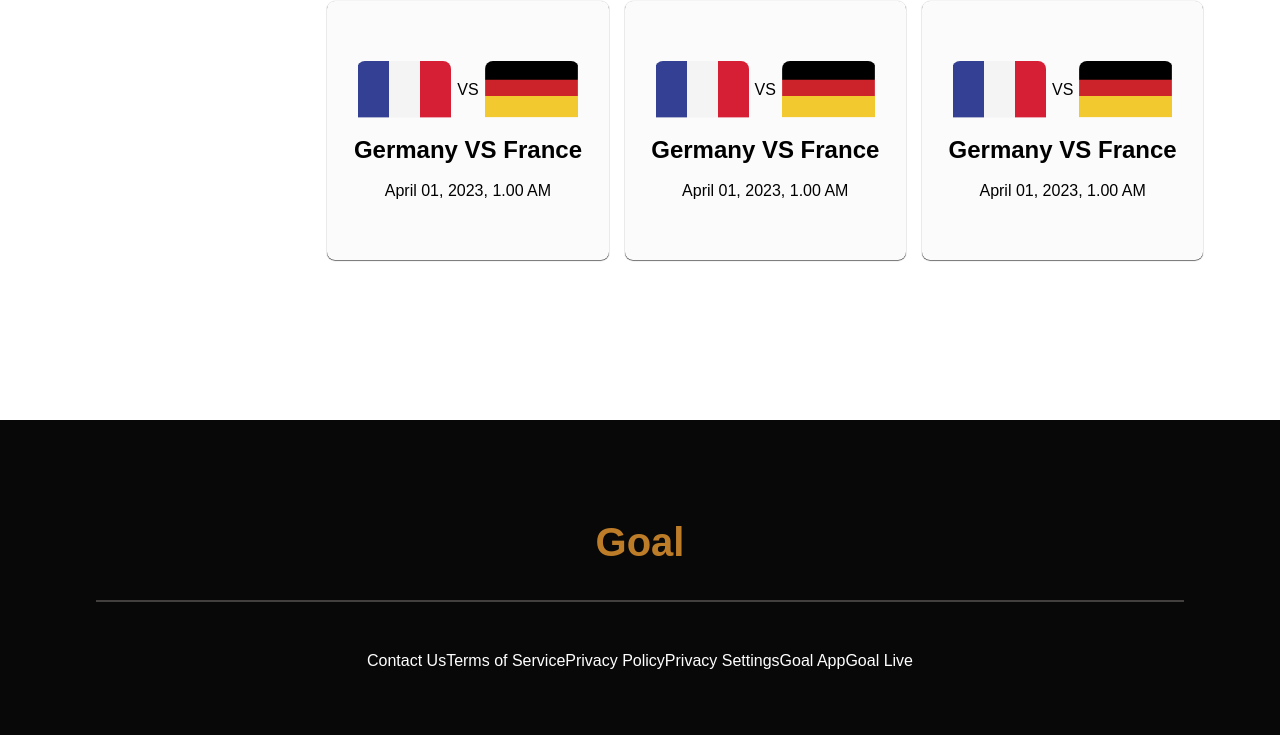
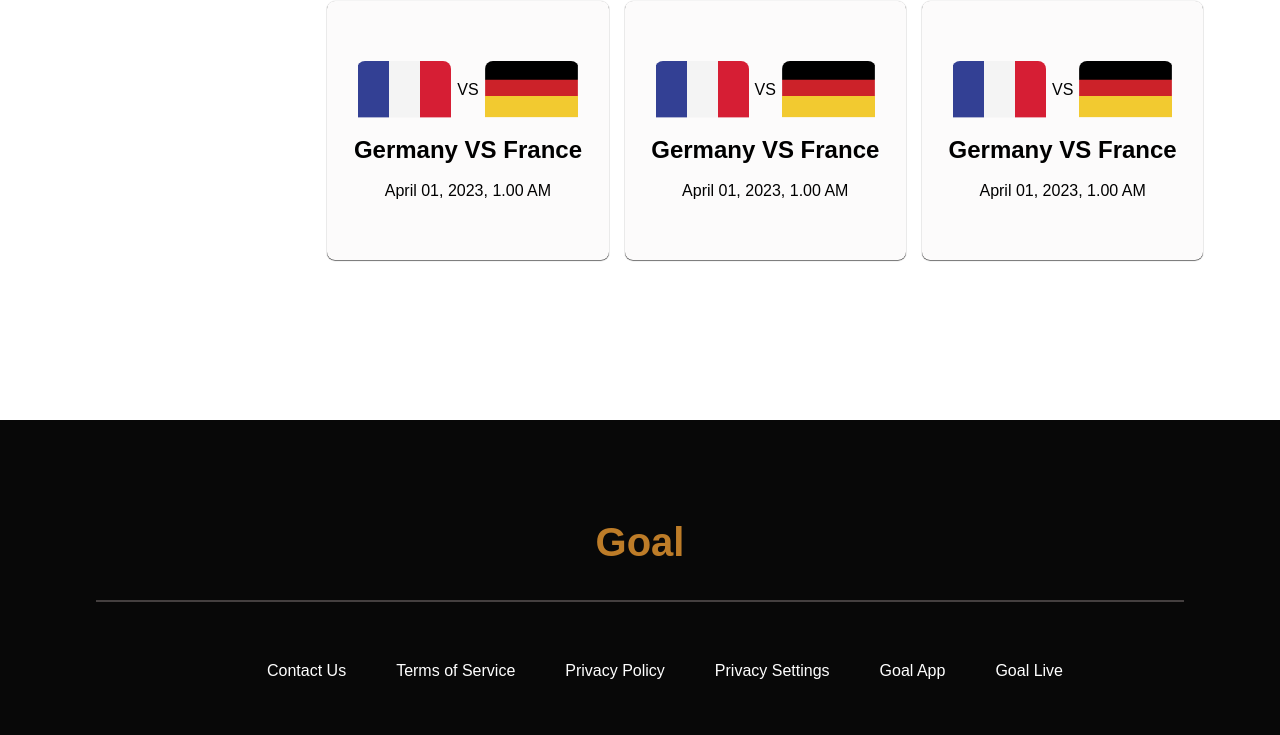
Before and after one commit to redoyhossin/Football-world-cup2023, a plain HTML site: page Upcoming- Match/upcoming-match.html in a window 1280 px wide. Shown: the part 1064-1799 px from the top of the page. Drawn offline with Linux system fonts and the light colour scheme.

Commit message:
first commit

```diff
--- a/Upcoming- Match/style2.css
+++ b/Upcoming- Match/style2.css
@@ -301,8 +301,8 @@ footer {
     font-size: 40px;
     text-align: center;
     font-weight: 700;
+    margin-top: 100px;
     padding-top: 100px;
-    margin-top: 100px;
 }
 
 
@@ -315,15 +315,14 @@ footer {
 }
 
 .footer-style {
-    margin-top: 50px;
+    margin-top: 60px;
+
 }
 
 ul {
     display: flex;
 
     justify-content: center;
-    justify-items: center;
-
 
 
 }
@@ -332,7 +331,7 @@ ul li {
     font-size: 16px;
     font-weight: 500;
     list-style: none;
-    /* margin-left: 50px; */
+    margin-left: 50px;
     color: white;
 
 }
@@ -366,7 +365,6 @@ social-link
 /* -------------------
 footer section end
 -------------------- */
-
 /*-----------------
  media queries
  ----------------------*/
```
